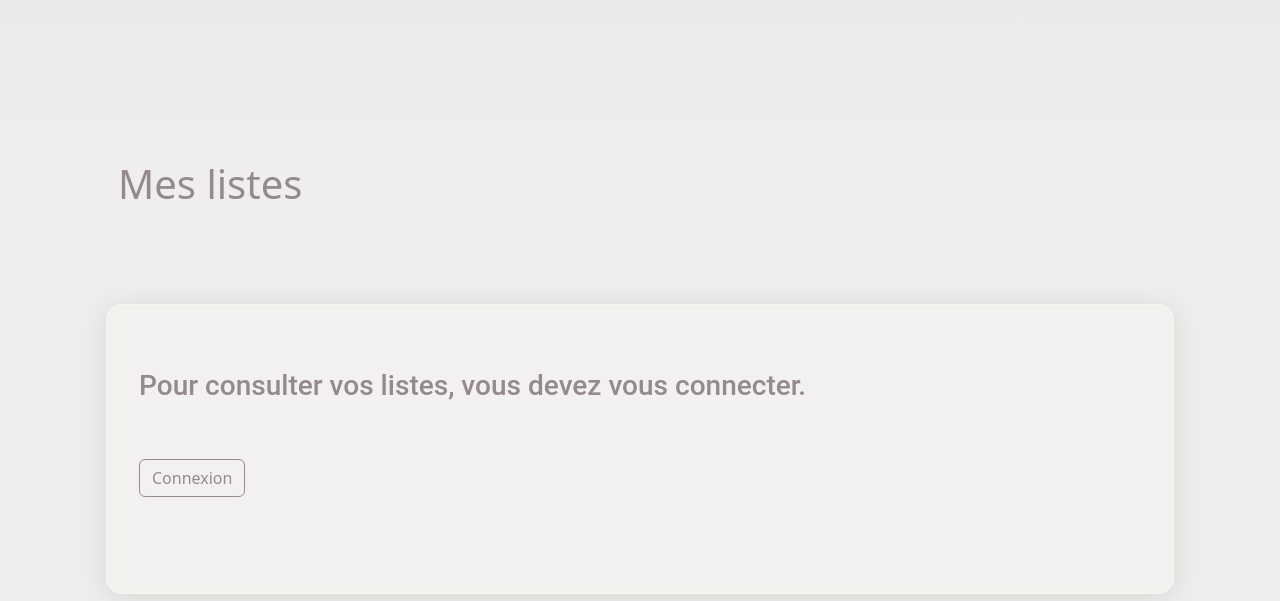
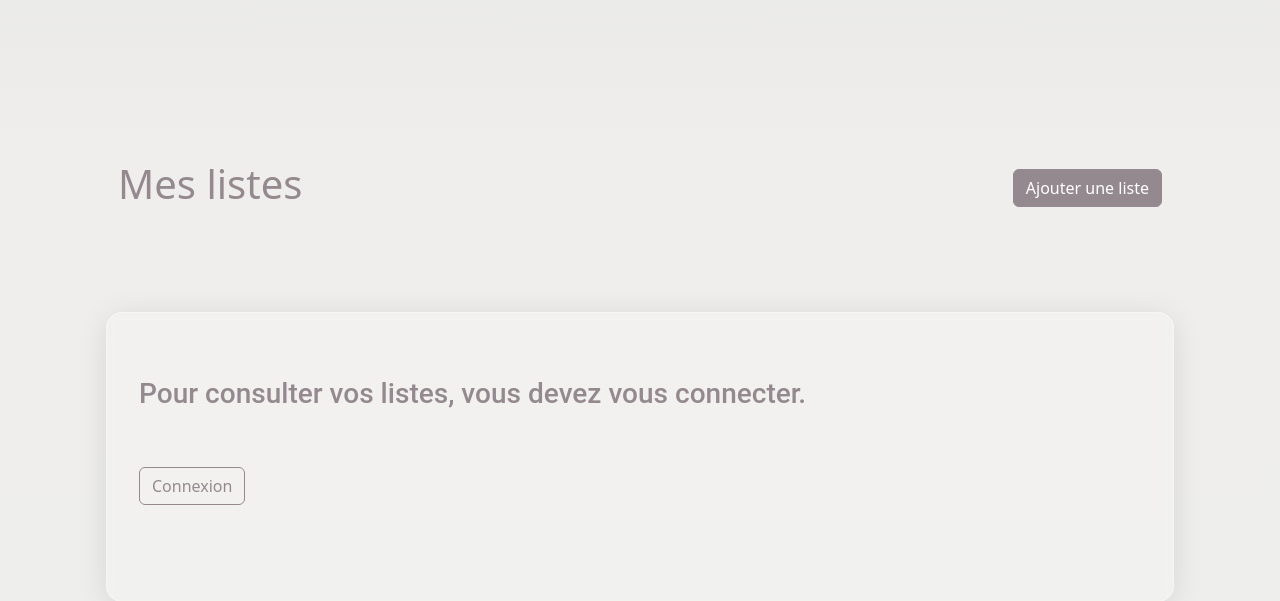
Before and after one commit to chkpr/check_it, a PHP site: page /mes-listes.php in a window 1280 px wide. Shown: the part 83-684 px from the top of the page. Run offline with PHP 8.4, Linux system fonts and the light colour scheme; some libraries are stand-ins or nearby versions.

Commit message:
added 'add list' button on page mes-listes.php

```diff
--- a/mes-listes.php
+++ b/mes-listes.php
@@ -14,7 +14,10 @@
 ?>
 
 <div class="container pb-5 mb-5 px-5">
-    <h1 class="py-5 my-5">Mes listes</h1>
+    <div class="d-flex justify-content-between align-items-center py-5 mt-5">
+        <h1 class="">Mes listes</h1>
+        <a href="ajout-modification-liste.php" class="btn btn-primary">Ajouter une liste</a>
+    </div>
     <div class="row py-5 my-5 container_bg">
 
 
```
